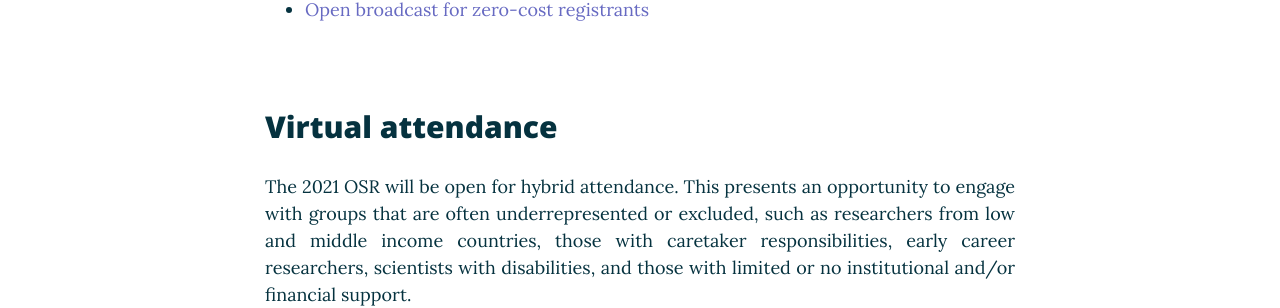
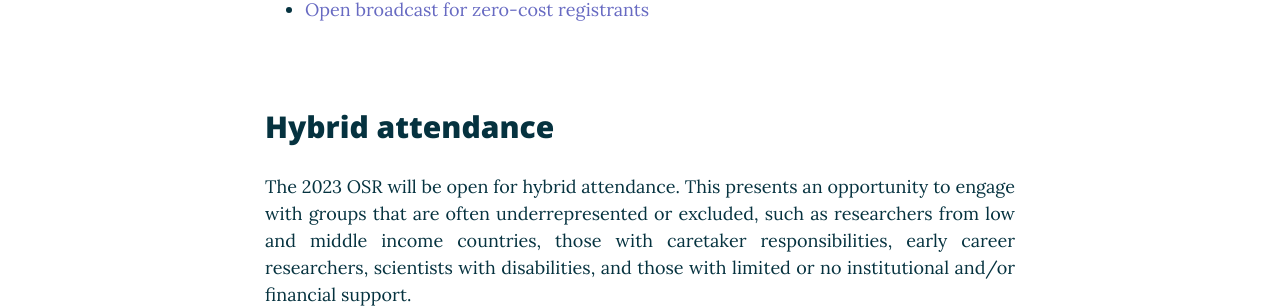
Before and after one commit to ohbm/osr2023, a Jekyll site: the page built from access.md, in a window 1280 px wide and 900 px high, scrolled down 473 px. Shown: the part 154-462 px from the top of the window. Built offline with Jekyll 4.4.1, drawn with Linux system fonts in a browser that asks for light colours; nearby versions of some CDN libraries.

Commit message:
minor fix

```diff
--- a/access.md
+++ b/access.md
@@ -21,9 +21,9 @@
 
 <div id="virtual"></div>
 <br>
-## Virtual attendance
+## Hybrid attendance
 <p align="justify">
-The 2021 OSR will be open for hybrid attendance. This presents an opportunity to engage with groups that are often underrepresented or excluded,  such as researchers from low and middle income countries, those with caretaker responsibilities, early career researchers, scientists with disabilities, and those with limited or no institutional and/or financial support.
+The 2023 OSR will be open for hybrid attendance. This presents an opportunity to engage with groups that are often underrepresented or excluded,  such as researchers from low and middle income countries, those with caretaker responsibilities, early career researchers, scientists with disabilities, and those with limited or no institutional and/or financial support.
 </p>
 <div id="sensory"></div>
 <br>
```
